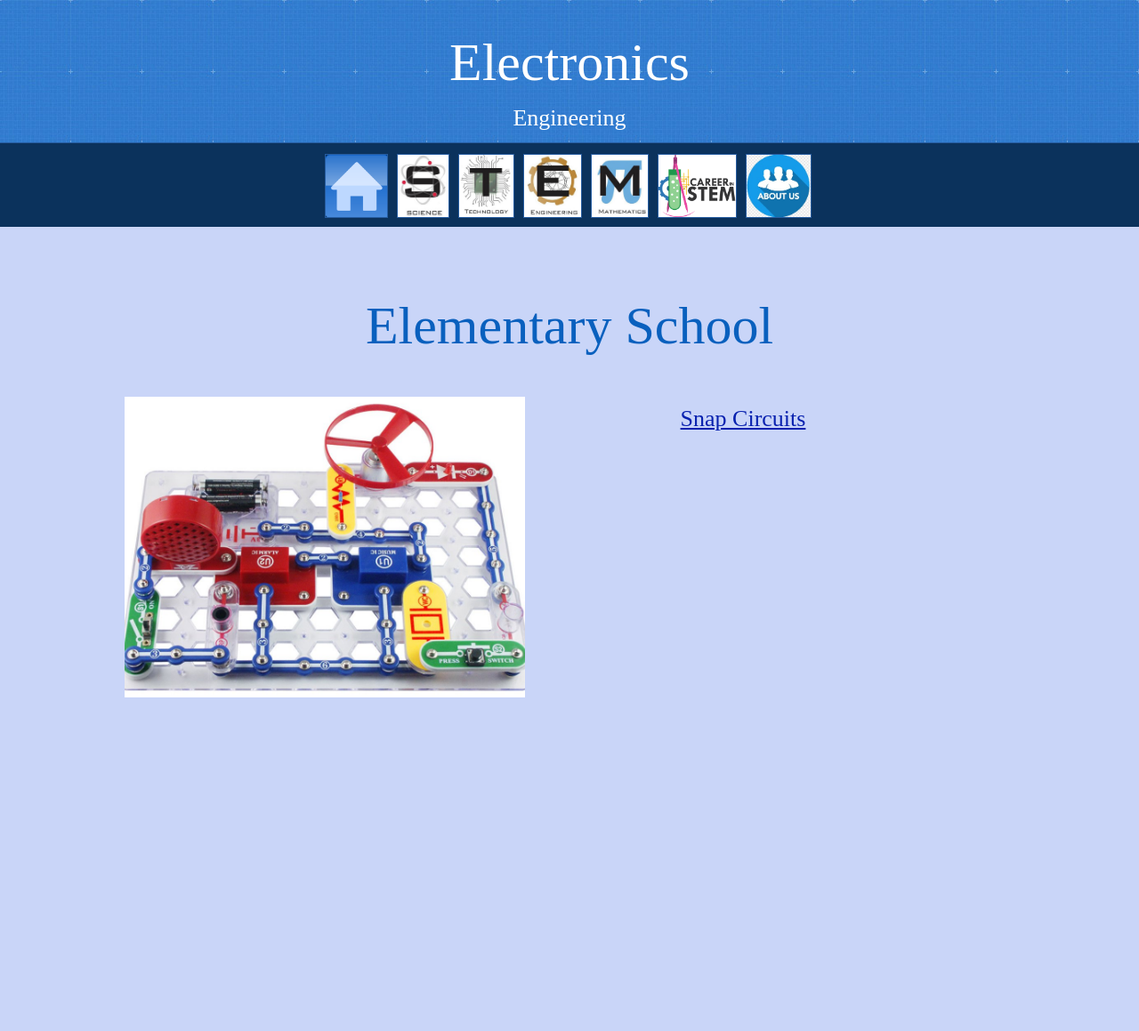
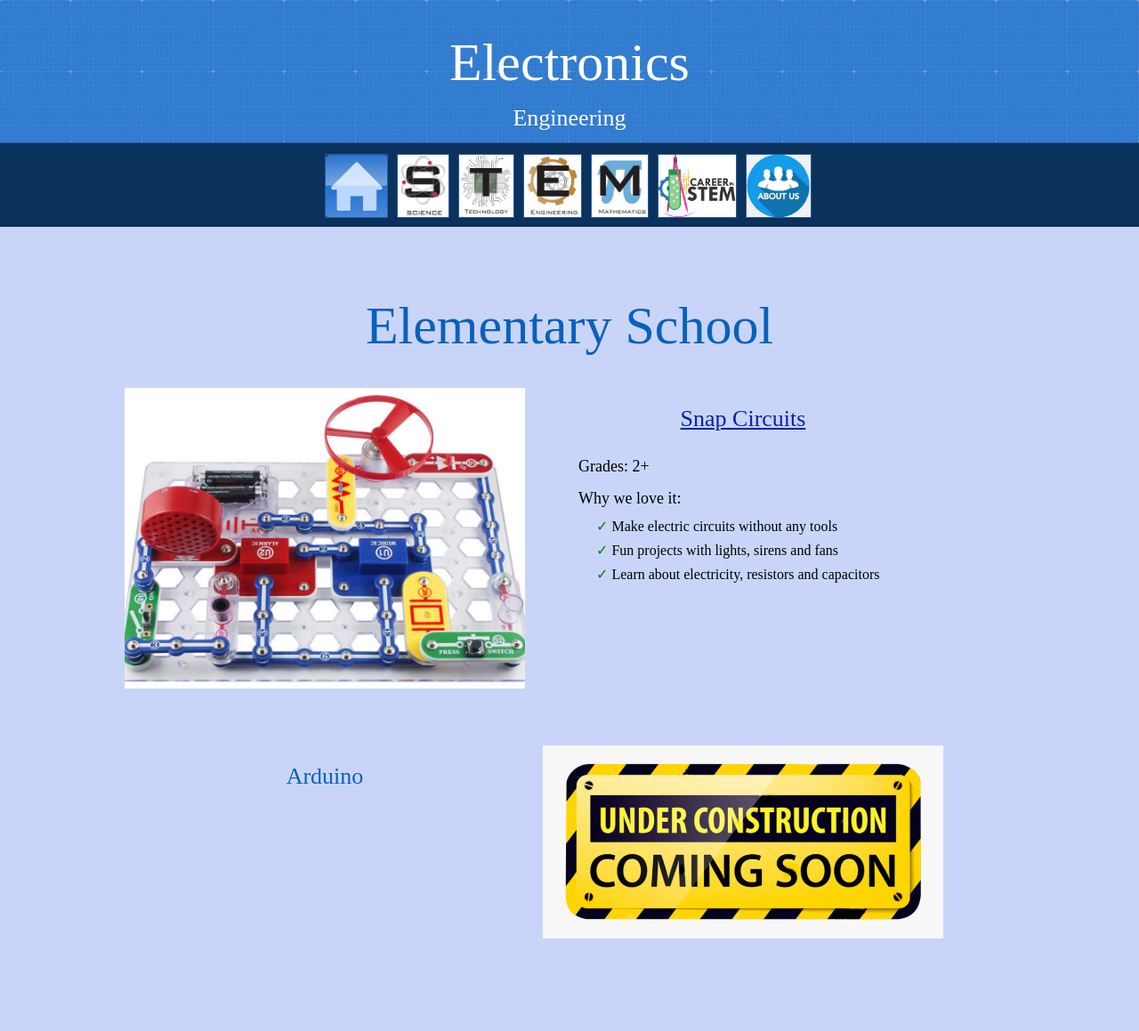
Before and after one commit to radicalcollegestrategies/stemscholars, a Jekyll site: the page built from engineering/electronics.md, in a window 1280 px wide. Shown: the whole page at 89% size. Built offline with Jekyll 4.4.1, drawn with Linux system fonts in a browser that asks for light colours; some web fonts are replaced; before the commit the page ends 900 px from its top, so only the background shows below that.

Commit message:
Drop down menu

```diff
--- a/_includes/header.html
+++ b/_includes/header.html
@@ -18,31 +18,37 @@
 
       <div class="gallery">
           <a href="/stem/technology">
-            <img src="/images/stem/Tech.jpg" alt="Home" width="40" height="40">
+            <img src="/images/stem/Tech.jpg" alt="Technology" width="40" height="40">
           </a>
       </div>
 
-      <div class="gallery">
-          <a href="/stem/engineering">
-            <img src="/images/stem/Engg.jpg" alt="Home" width="40" height="40">
-          </a>
+      <div class="gallery dropdown">
+          <!--a href="/stem/engineering"-->
+            <img src="/images/stem/Engg.jpg" alt="Engineering" width="40" height="40">
+            <div class="dropdown-content">
+              <a href="/stem/engineering">Introduction</a>
+              <a href="/engineering/electronics">Electronics</a>
+              <a href="/engineering/robotics">Robotics</a>
+              <a href="/engineering/robocompetitions">Robotics Competitions</a>
+            </div>
+          <!--/a-->
       </div>
 
       <div class="gallery">
           <a href="/stem/mathematics">
-            <img src="/images/stem/Math.jpg" alt="Home" width="40" height="40">
+            <img src="/images/stem/Math.jpg" alt="Mathematics" width="40" height="40">
           </a>
       </div>
 
       <div class="gallery">
           <a href="/stem/careers">
-            <img src="/images/stem/Career.png" alt="Home" width="40" height="40">
+            <img src="/images/stem/Career.png" alt="Career" width="40" height="40">
           </a>
       </div>
 
       <div class="gallery">
           <a href="/stem/about">
-            <img src="/images/stem/About.jpg" alt="Home" width="40" height="40">
+            <img src="/images/stem/About.jpg" alt="About" width="40" height="40">
           </a>
       </div>
     </div>
--- a/engineering/electronics.md
+++ b/engineering/electronics.md
@@ -10,11 +10,29 @@
 </section50short>
 
 <section50>
-  <img class="section50left" style="padding-top: 10px;" src="/images/engg/SnapCircuits.jpg">
+  <img class="section50left" src="/images/engg/SnapCircuits.jpg">
 
   <div class="section50right">
-    <h2><a class="h2link" href="https://www.amazon.com/Snap-Circuits-SC-300-Electronics-Exploration/dp/B0000683A4"> Snap Circuits </a></h2>
+    <h2><a href="https://www.amazon.com/Snap-Circuits-SC-300-Electronics-Exploration/dp/B0000683A4">Snap Circuits</a></h2>
+<ul class="aboutl1">
+  <li>Grades: 2+</li>
+  <li>Why we love it:
+  <ul class="yes">
+    <li>Make electric circuits without any tools</li>
+    <li>Fun projects with lights, sirens and fans</li>
+    <li>Learn about electricity, resistors and capacitors</li>
+  </ul> </li>
+</ul>
 
+</div>
+</section50>
+<br>
+<br>
+<section50>
+  <div class="section50left">
+    <h2>Arduino</h2>
   </div>
+  <img class="section50right" src="/images/ComingSoon.png">
 
-</section50>
+<br>
+<br>
--- a/stem/defaultstyle.css
+++ b/stem/defaultstyle.css
@@ -36,15 +36,43 @@
   height: 70px;
 }
 
-.gallery:hover {
-  transform: scale(1.4);
-  border: 1px solid #777;
-}
+.gallery:hover {transform: scale(1.4);}
 
 .gallery img {
   height: 100%;
   width: auto;
 }
+
+.dropdown {
+  position: relative;
+  display: inline-block;
+}
+
+.dropdown-content {
+  display: none;
+  position: absolute;
+  background-color: #dbe2f8; /* #f1f1f1 */;
+  margin-top: 7px;
+  font-size:12px;
+  min-width: 140px;
+  border-radius: 5px;
+  box-shadow: 0px 8px 16px 0px rgba(0,0,0,0.2);
+  z-index: 1;
+}
+
+.dropdown-content a {
+  padding-left: 5px;
+  text-decoration: none;
+  display: block;
+}
+
+.dropdown.gallery:hover .dropdown-content {
+  display: block;
+  transform: scale(1.4);
+}
+
+/*********************** Dropdown for navigation bar ****************/
+
 
 /********************** Photo list for different pages ***************/
 .navbar2 {
@@ -190,26 +218,6 @@
 }
 
 /************************* Links *******************/
-/* unvisited link */
-a.h2link{
-  line-height: 1;
-  letter-spacing: 0;
-  font-family: 'Marko One';
-  font-weight: normal;
-  font-size:26px;
-  text-align: center;
-}
-
-/* unvisited link */
-a.h3link{
-  line-height: 2.7;
-  letter-spacing: 0;
-  font-family: 'Marko One';
-  font-weight: normal;
-  font-size:18px;
-  text-align: center;
-}
-
 a {
   color: #0821af;
 }
@@ -222,6 +230,7 @@
   color: #0821af;
   /* color: rgb(65, 4, 7); */
 }
+
 /************************* Sections *******************/
 /********** Section for picture & description *********/
 sectionpd {
```
Also changed, not shown: engineering/robocompetitions.md (+2 -2 lines), engineering/robotics.md (+3 -3 lines), stem/engineering.md (+1 -1 lines).
